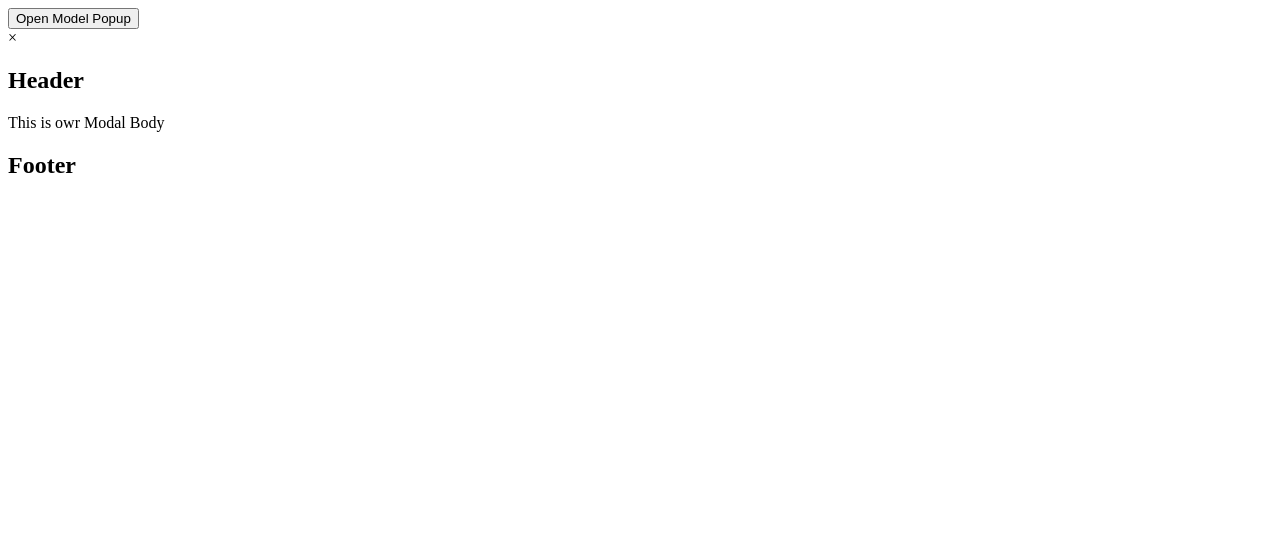
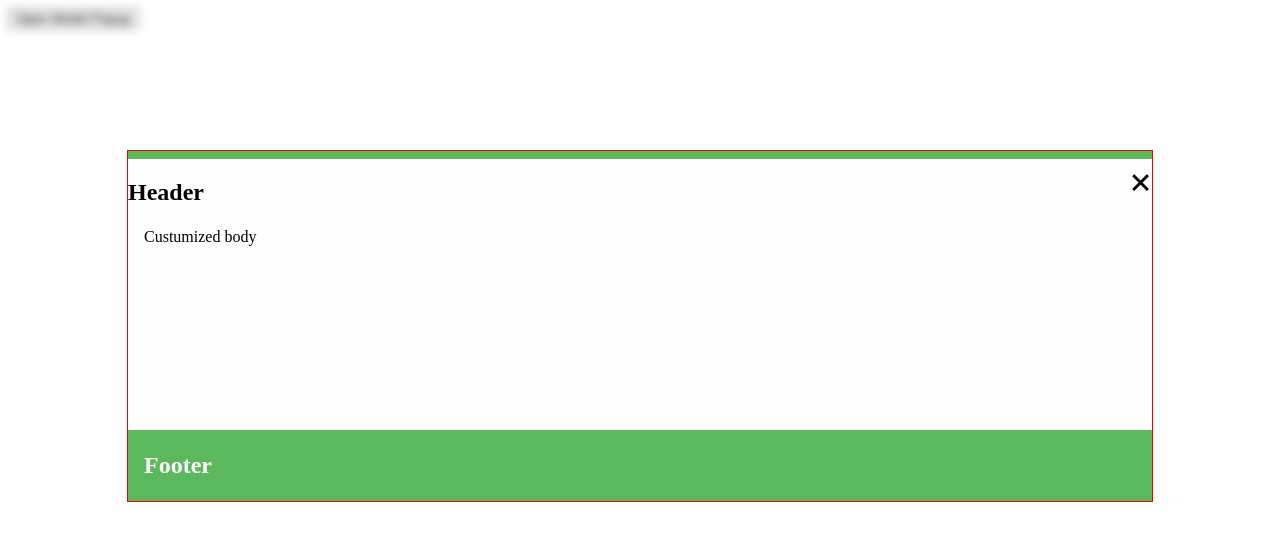
Before and after one commit to VadimVasilcovan/React_Projects, a React (Vite) app in the folder React_Projects/: page / in a window 1280 px wide. Both pictures are taken after a click on the button "Open Model Popup". Shown: the top 540 px of the page. Built offline with nearby package versions, Linux system fonts and the light colour scheme.

Commit message:
13.01.2025
Modal-Popup

```diff
--- a/React_Projects/src/custom-modal-popup/modal-test.jsx
+++ b/React_Projects/src/custom-modal-popup/modal-test.jsx
@@ -7,12 +7,18 @@ const ModalTest = () => {
   const handleToggleModalPopup = () => {
     setShowModalPopup(!showModalPopup);
   };
+
+  const onClose = () => {
+    setShowModalPopup(false);
+  };
   return (
     <div>
       <button onClick={handleToggleModalPopup}>Open Model Popup</button>
       {/*If the left-hand side is false, the whole expression is false,
        and the right-hand side is ignored.*/}
-      {showModalPopup && <Modal />}
+      {showModalPopup && (
+        <Modal onClose={onClose} body={<div>Custumized body</div>} />
+      )}
 
       {/*
       Alternative
--- a/React_Projects/src/custom-modal-popup/modal.css
+++ b/React_Projects/src/custom-modal-popup/modal.css
@@ -0,0 +1,58 @@
+.modal {
+  position: fixed;
+  z-index: 1;
+  padding-top: 150px;
+  left: 0;
+  top: 0;
+  width: 100%;
+  height: 100%;
+  overflow: auto;
+  backdrop-filter: blur(5px);
+}
+
+.modal-content {
+  position: relative;
+  background-color: #fefefe;
+  margin: auto;
+  padding: 0;
+  border: 1px solid red;
+  width: 80%;
+  animation-name: animateModal;
+  animation-duration: 0.5s;
+}
+
+.close-modal-icon {
+  cursor: pointer;
+  font-size: 40px;
+  float: right;
+  font-weight: bold;
+}
+
+.header {
+  padding: 4px 16px;
+  background-color: #5cb85c;
+  color: #fff;
+}
+
+.body {
+  padding: 2px 16px;
+  height: 200px;
+}
+
+.footer {
+  padding: 2px 16px;
+  background-color: #5cb85c;
+  color: #fff;
+}
+
+@keyframes animateModal {
+  from {
+    top: -200px;
+    opacity: 0;
+  }
+
+  to {
+    top: 0;
+    opacity: 1;
+  }
+}
--- a/React_Projects/src/custom-modal-popup/modal.jsx
+++ b/React_Projects/src/custom-modal-popup/modal.jsx
@@ -1,21 +1,27 @@
-const Modal = ({id, header, body, footer}) => {
-  return <div id =  {id || 'Modal'} className="modal">
-    <div className="modal-content">
+import "./modal.css";
+
+const Modal = ({ id, header, body, footer, onClose }) => {
+  return (
+    <div id={id || "Modal"} className="modal">
+      <div className="modal-content">
         <div className="header"></div>
-        <span className="close-modal-icon">&times;</span>
-        <h2>{header ? header : 'Header'}</h2>
+        <span onClick={onClose} className="close-modal-icon">
+          &times;
+        </span>
+        <h2>{header ? header : "Header"}</h2>
         <div className="body">
-            {
-                body ?  body : <div>
-                    <p>This is owr Modal Body</p>
-                </div>
-            }
+          {body ? (
+            body
+          ) : (
+            <div>
+              <p>This is owr Modal Body</p>
+            </div>
+          )}
         </div>
-        <div className="footer">{
-            footer ? footer : <h2>Footer</h2>
-        }</div>
+        <div className="footer">{footer ? footer : <h2>Footer</h2>}</div>
+      </div>
     </div>
-  </div>;
+  );
 };
 
 export default Modal;
```
